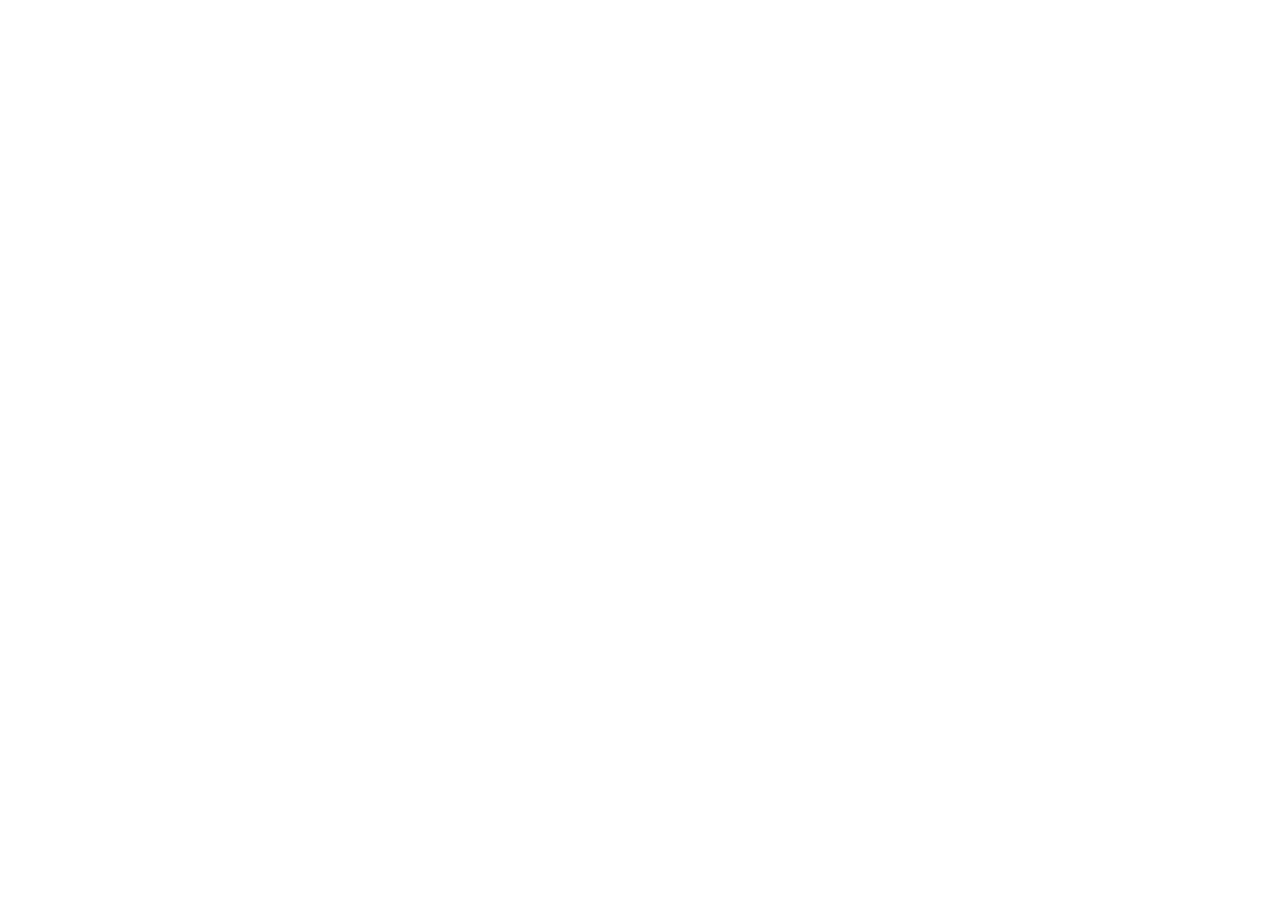
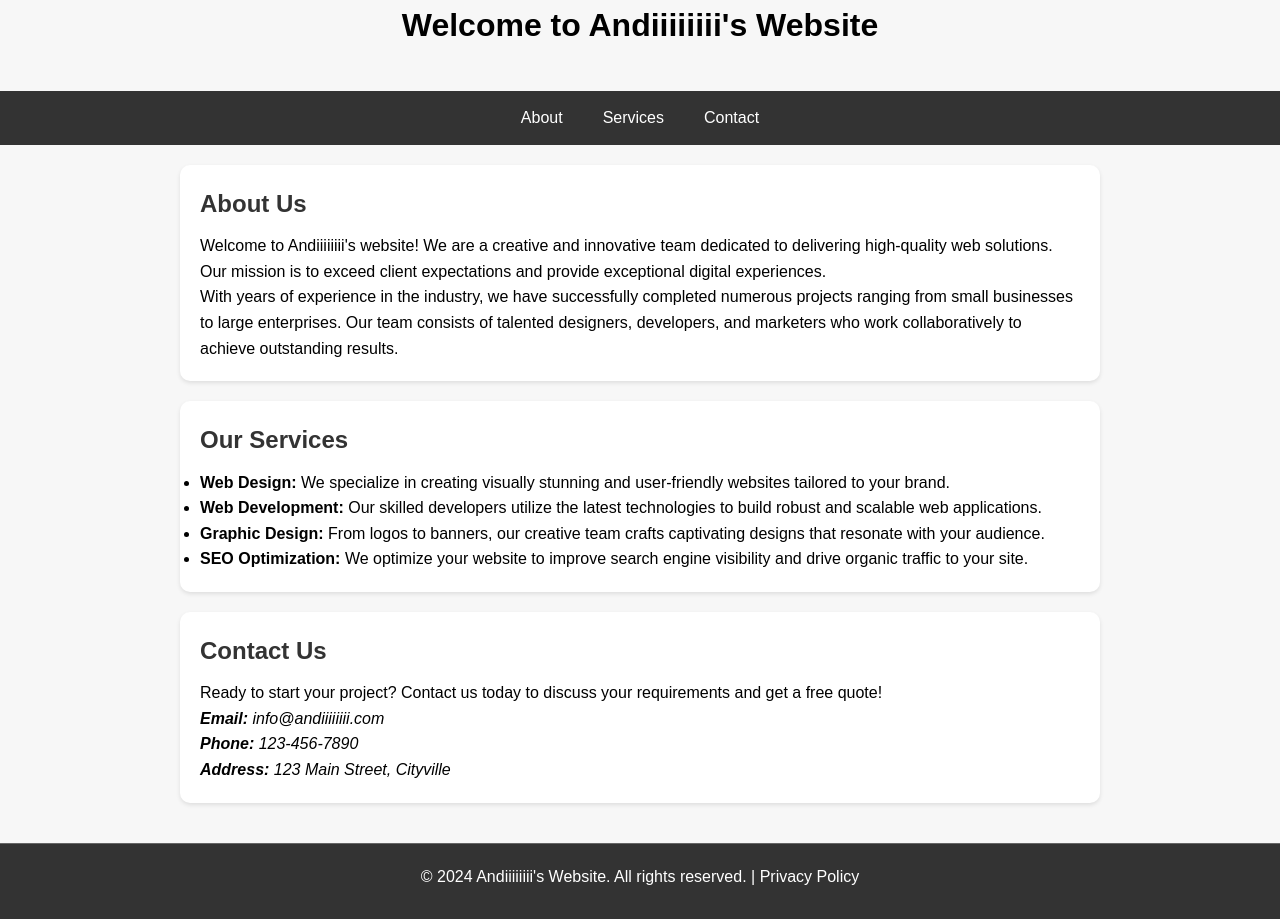
Before and after one commit to mercy-chelangat/trial2, a plain HTML site: page index.html in a window 1280 px wide. Before the commit the page ends 800 px from the top, so only its background shows below. Drawn offline with Linux system fonts and the light colour scheme.

Commit message:
Final Commit

```diff
--- a/index.html
+++ b/index.html
@@ -3,9 +3,49 @@
 <head>
     <meta charset="UTF-8">
     <meta name="viewport" content="width=device-width, initial-scale=1.0">
-    <title>Document</title>
+    <link rel="stylesheet" href="style.css">
+    <title>Andiiiiiiii's Website</title>
 </head>
 <body>
+    <header class="header">
+        <h1>Welcome to Andiiiiiiii's Website</h1>
+    </header>
+    <div class="navbar">
+        <a href="#about">About</a>
+        <a href="#services">Services</a>
+        <a href="#contact">Contact</a>
+    </div>
 
+    <div class="container">
+        <section id="about" class="section">
+            <h2>About Us</h2>
+            <p>Welcome to Andiiiiiiii's website! We are a creative and innovative team dedicated to delivering high-quality web solutions. Our mission is to exceed client expectations and provide exceptional digital experiences.</p>
+            <p>With years of experience in the industry, we have successfully completed numerous projects ranging from small businesses to large enterprises. Our team consists of talented designers, developers, and marketers who work collaboratively to achieve outstanding results.</p>
+        </section>
+
+        <section id="services" class="section">
+            <h2>Our Services</h2>
+            <ul>
+                <li><strong>Web Design:</strong> We specialize in creating visually stunning and user-friendly websites tailored to your brand.</li>
+                <li><strong>Web Development:</strong> Our skilled developers utilize the latest technologies to build robust and scalable web applications.</li>
+                <li><strong>Graphic Design:</strong> From logos to banners, our creative team crafts captivating designs that resonate with your audience.</li>
+                <li><strong>SEO Optimization:</strong> We optimize your website to improve search engine visibility and drive organic traffic to your site.</li>
+            </ul>
+        </section>
+
+        <section id="contact" class="section">
+            <h2>Contact Us</h2>
+            <p>Ready to start your project? Contact us today to discuss your requirements and get a free quote!</p>
+            <address>
+                <strong>Email:</strong> info@andiiiiiiii.com<br>
+                <strong>Phone:</strong> 123-456-7890<br>
+                <strong>Address:</strong> 123 Main Street, Cityville
+            </address>
+        </section>
+    </div>
+
+    <footer class="footer">
+        <p>&copy; 2024 Andiiiiiiii's Website. All rights reserved. | <a href="#">Privacy Policy</a></p>
+    </footer>
 </body>
 </html>
--- a/style.css
+++ b/style.css
@@ -0,0 +1,79 @@
+/* style.css */
+
+/* Resetting default margin and padding */
+* {
+    margin: 0;
+    padding: 0;
+    box-sizing: border-box;
+  }
+
+  /* Global styles */
+  body {
+    font-family: Arial, sans-serif;
+    line-height: 1.6;
+    background-color: #f7f7f7;
+  }
+
+  .container {
+    max-width: 960px;
+    margin: 0 auto;
+    padding: 20px;
+  }
+
+  .header {
+    text-align: center;
+    margin-bottom: 40px;
+  }
+
+  .navbar {
+    background-color: #333;
+    overflow: hidden;
+    display: flex;
+    justify-content: center; /* Center horizontally */
+  }
+
+  .navbar a {
+    color: white;
+    text-align: center;
+    padding: 14px 20px;
+    text-decoration: none;
+  }
+
+  .navbar a:hover {
+    background-color: #ddd;
+    color: black;
+  }
+
+  .section {
+    background-color: #fff;
+    padding: 20px;
+    margin-bottom: 20px;
+    border-radius: 10px;
+    box-shadow: 0 2px 4px rgba(0, 0, 0, 0.1);
+  }
+
+  .section h2 {
+    margin-bottom: 10px;
+    color: #333;
+  }
+
+  .footer {
+    background-color: #333;
+    color: white;
+    text-align: center;
+    padding: 20px 0;
+    border-top: 1px solid #666;
+  }
+
+  .footer p {
+    margin-bottom: 10px;
+  }
+
+  .footer a {
+    color: #fff;
+    text-decoration: none;
+  }
+
+  .footer a:hover {
+    text-decoration: underline;
+  }
```
